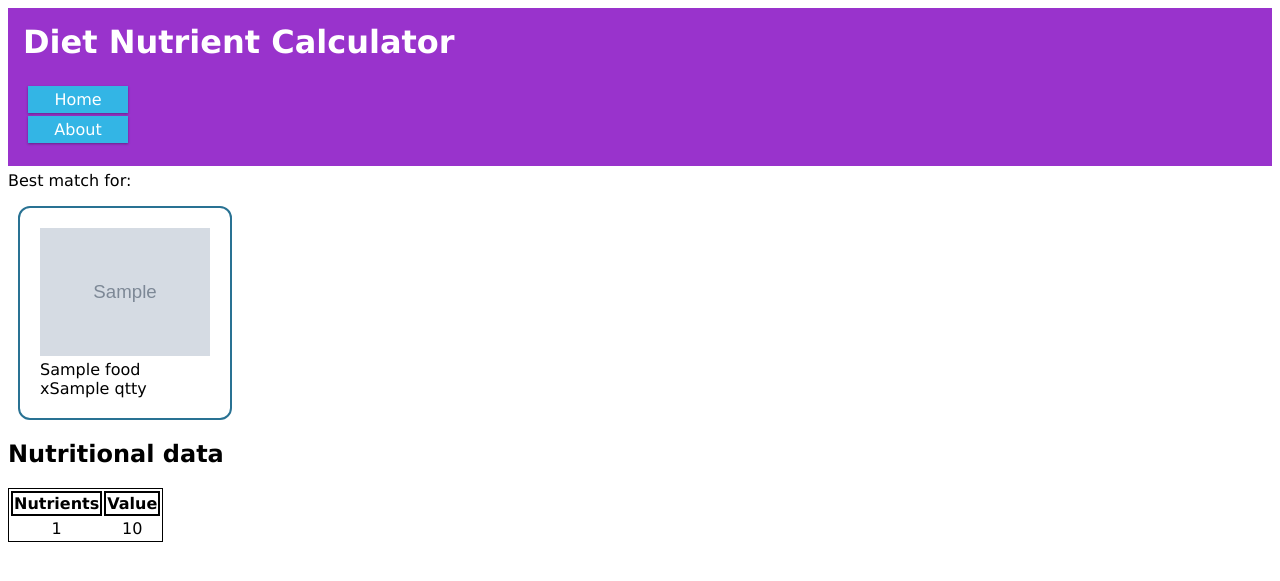
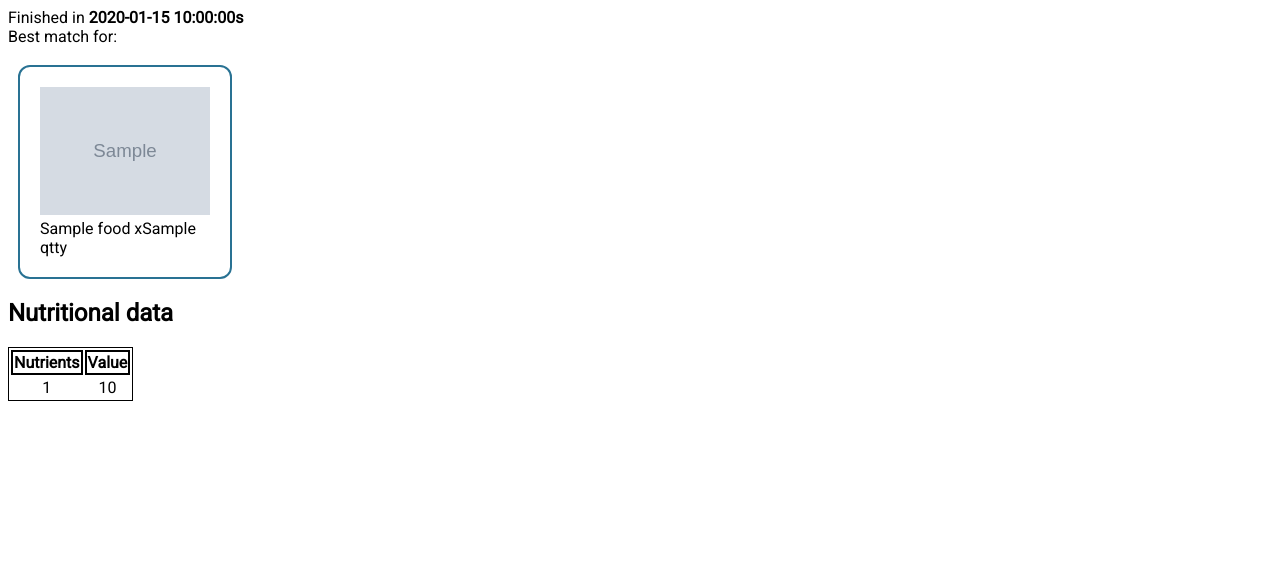
Before and after one commit to GianisTsol/nutrient-calculator, a Flask app: template templates/result.html in a window 1280 px wide. Shown: the top 581 px of the page. Run offline with Flask 2, Linux system fonts and the light colour scheme; the template is opened without the code that fills it: most values are stand-ins (such as "Sample title", 1, 10 or a date in 2020); grey boxes marked "Sample" are stand-in pictures.

Commit message:
FIxes, deletions, MEGA OPTIMIZATIONZ

```diff
--- a/app.py
+++ b/app.py
@@ -3,7 +3,6 @@ from flask import Flask, render_template, request, redirect, url_for
 from nutrients import Calculator
 from decouple import config
 import os
-
 
 app = Flask(__name__)
 
@@ -183,6 +182,7 @@ def result():
         nuts=list(zip(nutrients, resp["nutrients"])),
         foods=foods,
         query=resp["query"],
+        time=resp["time"],
     )
 
 
--- a/static/css/common.css
+++ /dev/null
@@ -1,70 +0,0 @@
-.row::after {
-  content: "";
-  clear: both;
-  display: table;
-}
-
-[class*="col-"] {
-  float: left;
-  padding: 15px;
-  float : center;
-}
-
-.col-1 {width: 8.33%;}
-.col-2 {width: 16.66%;}
-.col-3 {width: 25%;}
-.col-4 {width: 33.33%;}
-.col-5 {width: 41.66%;}
-.col-6 {width: 50%;}
-.col-7 {width: 58.33%;}
-.col-8 {width: 66.66%;}
-.col-9 {width: 75%;}
-.col-10 {width: 83.33%;}
-.col-11 {width: 91.66%;}
-.col-12 {width: 100%;}
-
-html {
-  font-family: "Lucida Sans", sans-serif;
-}
-
-.header {
-  background-color: #9933cc;
-  color: #ffffff;
-  margin-bottom: 5px;
-  padding: 5px;
-}
-
-.header h1
-{
-  margin: 10px;
-  float: center;
-}
-
-.menu ul {
-  list-style-type: none;
-  margin: 0;
-  padding: 0;
-  text-align: center;
-  width: 100px;
-  float: center;
-}
-
-.menu li {
-  padding: 4px;
-  margin-bottom: 3px;
-  background-color: #33b5e5;
-  color: #ffffff;
-  box-shadow: 0 1px 3px rgba(0,0,0,0.12), 0 1px 2px rgba(0,0,0,0.24);
-}
-
-.menu li:hover {
-  background-color: #0099cc;
-}
-
-.opt{
-  width: 100%;
-  height: 100%;
-  display: block;
-  text-decoration:none;
-  color: white;
-}
--- a/static/css/main.css
+++ b/static/css/main.css
@@ -47,6 +47,9 @@
   margin-bottom: -20px;
 }
 
+#xd{
+  color: green;
+}
 @keyframes spin {
   0% { transform: rotate(0deg); }
   100% { transform: rotate(360deg); }
--- a/static/css/result.css
+++ b/static/css/result.css
@@ -39,3 +39,12 @@ th{
 span.qval{
   font-weight: bold;
 }
+
+.info{
+  display: block;
+}
+
+.qlist{
+  margin-top: -1px;
+  margin-bottom: 20px;
+}
--- a/static/js/main.js
+++ b/static/js/main.js
@@ -1,6 +1,7 @@
 var formData = new FormData(); // Currently empty
 
 $("#loader").hide();
+$("#xd").hide();
 
 function addParam(id){
   var element = $(`#input-${id}`);
@@ -60,6 +61,7 @@ function sendParams(){
   request.open("POST", "/data");
   request.send(formData);
   $("#loader").show();
+  $("#xd").show();
   request.onreadystatechange = function() {
   if (request.readyState == XMLHttpRequest.DONE) {
       var resp = request.responseText;
--- a/templates/result.html
+++ b/templates/result.html
@@ -4,23 +4,19 @@
     <meta charset="utf-8">
     <link rel="stylesheet" href="static/css/common.css">
     <link rel="stylesheet" href='static/css/result.css'>
-    <title></title>
+    <link href='http://fonts.googleapis.com/css?family=Roboto' rel='stylesheet' type='text/css'>
+    <style>
+      body {
+        font-family: 'Roboto', sans-serif;
+      }
+    </style>
+    <title>Results</title>
   </head>
   <body>
-    <div class="header">
-      <div class="row">
-        <h1>Diet Nutrient Calculator</h1>
-        <div class="col-3 menu">
-          <ul>
-            <li><a class="opt" href="index">Home</a></li>
-            <li><a class="opt" href="about">About</a></li>
-          </ul>
-        </div>
-      </div>
-    </div>
+    <span class="info">Finished in <span><span class="qval">{{ time }}s</span>
 
-    Best match for:
-    <ul>
+    <span class="info">Best match for:</span>
+    <ul class="qlist">
       {% for n in query %}
       <li>
           <span class="qname">{{ n[0] }}:</span>
```
Also changed, not shown: foods.json (+19 -9 lines), nutrients.py (+18 -9 lines), templates/index.html (+9 -13 lines).
